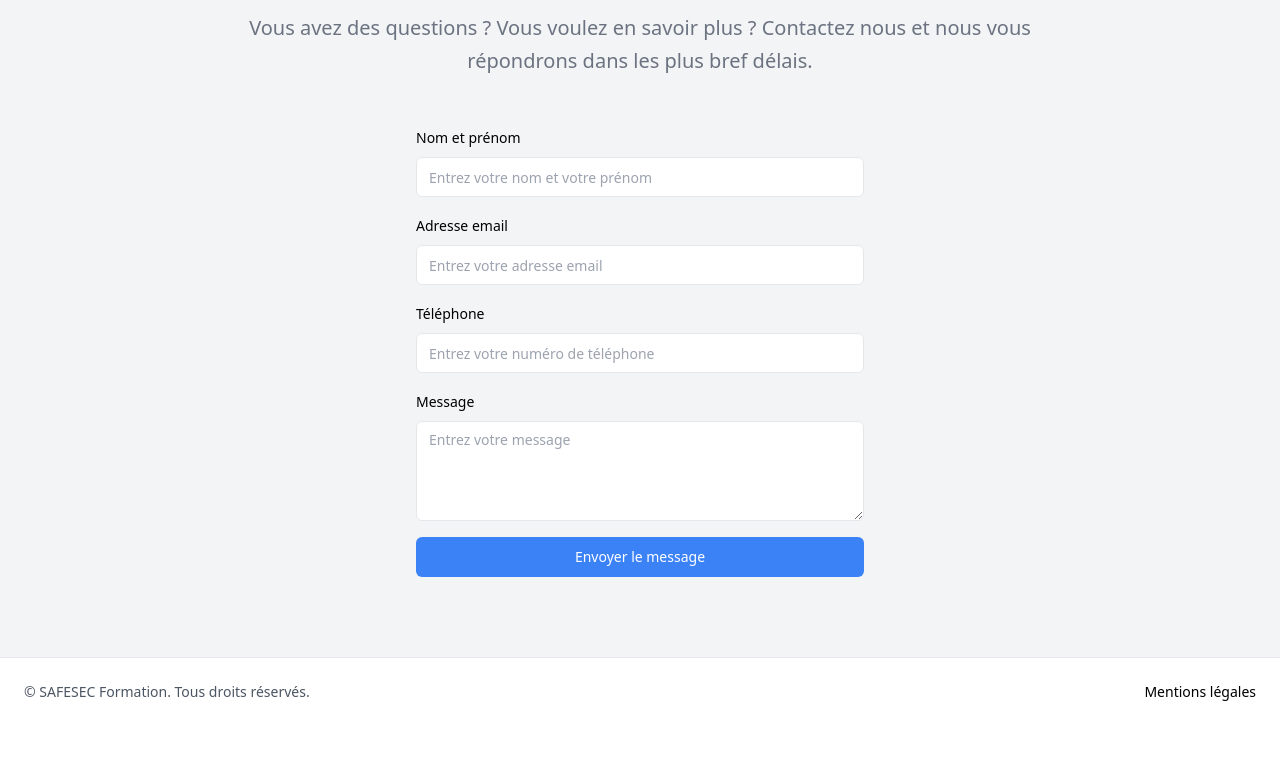
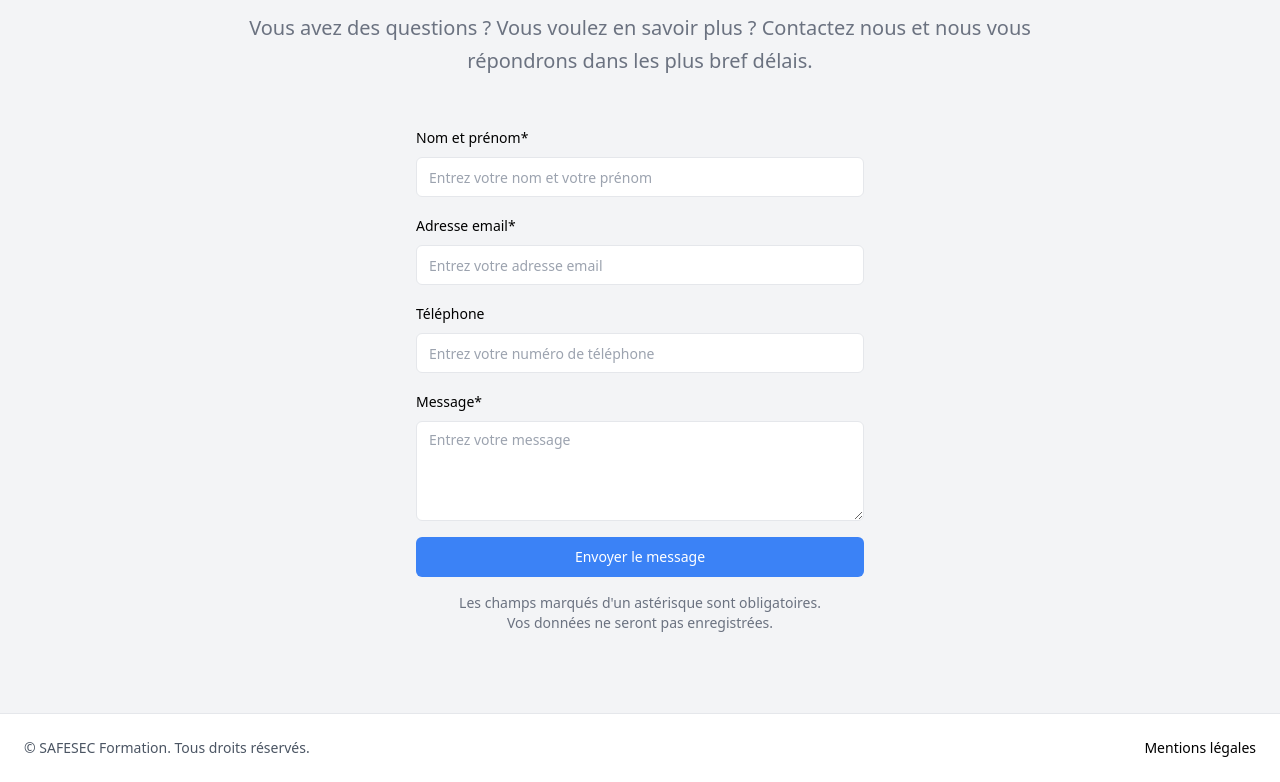
Before and after one commit to HugoErb/Site-SAFESEC-Formation, an Angular app in the folder frontend/: page /home in a window 1280 px wide. Shown: the part 3652-4434 px from the top of the page. Before the commit the page ends 4378 px from the top, so only its background shows below. Built offline with nearby package versions, Linux system fonts and the light colour scheme.

Commit message:
ajout asterique + texte explication contact

```diff
--- a/frontend/src/app/home/home.component.html
+++ b/frontend/src/app/home/home.component.html
@@ -432,7 +432,7 @@
         <div class="inline-flex flex-col space-y-4 w-full max-w-md">
           <div class="space-y-2">
             <label class="text-sm font-medium leading-none peer-disabled:cursor-not-allowed peer-disabled:opacity-70"
-              for="name">Nom et prénom
+              for="name">Nom et prénom*
             </label>
             <input
               class="flex h-10 w-full rounded-md border border-input bg-background px-3 py-2 text-sm ring-offset-background file:border-0 file:bg-transparent file:text-sm file:font-medium placeholder:text-muted-foreground focus-visible:outline-none focus-visible:ring-2 focus-visible:ring-ring focus-visible:ring-offset-2 disabled:cursor-not-allowed disabled:opacity-50"
@@ -440,7 +440,7 @@
           </div>
           <div class="space-y-2">
             <label class="text-sm font-medium leading-none peer-disabled:cursor-not-allowed peer-disabled:opacity-70"
-              for="email">Adresse email
+              for="email">Adresse email*
             </label>
             <input
               class="flex h-10 w-full rounded-md border border-input bg-background px-3 py-2 text-sm ring-offset-background file:border-0 file:bg-transparent file:text-sm file:font-medium placeholder:text-muted-foreground focus-visible:outline-none focus-visible:ring-2 focus-visible:ring-ring focus-visible:ring-offset-2 disabled:cursor-not-allowed disabled:opacity-50"
@@ -457,7 +457,7 @@
           </div>
           <div class="space-y-2">
             <label class="text-sm font-medium leading-none peer-disabled:cursor-not-allowed peer-disabled:opacity-70"
-              for="message">Message
+              for="message">Message*
             </label>
             <textarea
               class="flex w-full rounded-md border border-input bg-background px-3 py-2 text-sm ring-offset-background placeholder:text-muted-foreground focus-visible:outline-none focus-visible:ring-2 focus-visible:ring-ring focus-visible:ring-offset-2 disabled:cursor-not-allowed disabled:opacity-50 min-h-[100px]"
@@ -468,6 +468,9 @@
             class="inline-flex items-center justify-center rounded-md text-sm font-medium ring-offset-background transition-colors focus-visible:outline-none focus-visible:ring-2 focus-visible:ring-ring focus-visible:ring-offset-2 disabled:pointer-events-none disabled:opacity-50 h-10 px-4 py-2 bg-blue-500 text-white hover:bg-blue-700">Envoyer
             le message
           </button>
+          <p class="text-gray-500 text-sm text-center mt-2">
+            Les champs marqués d'un astérisque sont obligatoires. <br>Vos données ne seront pas enregistrées.
+          </p>
         </div>
       </div>
     </div>
```
